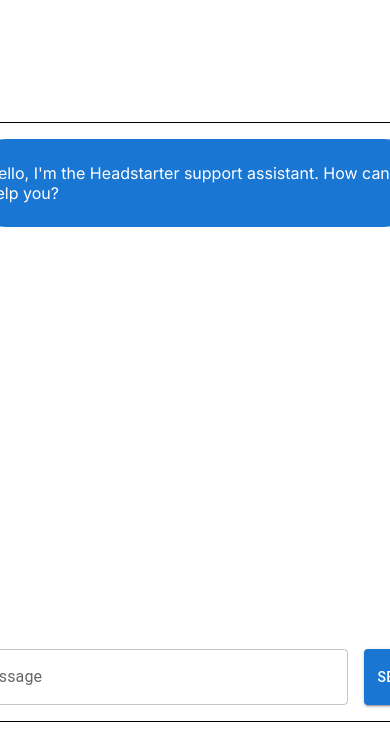
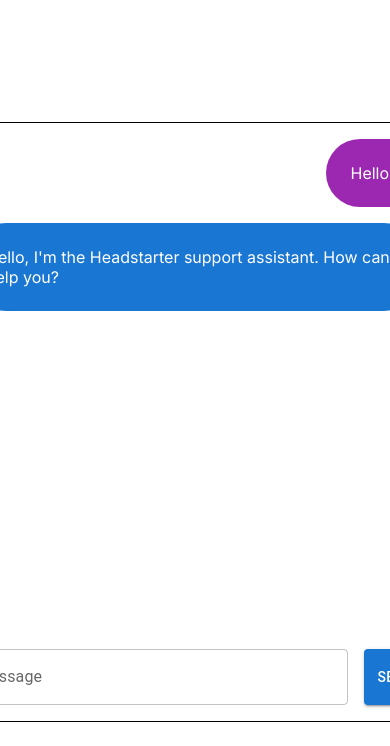
Before and after one commit to rafiks7/chatsupport, a Next.js app: page / in a window 390 px wide. Shown: the top 746 px of the page. Built offline with nearby package versions, Linux system fonts and the light colour scheme.

Commit message:
bedrock model responsive to user input

```diff
--- a/app/api/chat/route.js
+++ b/app/api/chat/route.js
@@ -1,5 +1,5 @@
 import { NextResponse } from "next/server";
-import { Readable } from 'stream';
+import { Readable } from "stream";
 import {
   BedrockRuntimeClient,
   ConverseStreamCommand,
@@ -56,29 +56,32 @@ Remember, your goal is to enhance the user experience by providing efficient and
 `;
 
 export async function POST(req) {
-  // Use the Conversation API to send a text message to Anthropic Claude.
-
-  // Create a Bedrock Runtime client in the AWS Region you want to use.
   const client = new BedrockRuntimeClient({ region: "us-west-2" });
-
-  // Set the model ID, e.g., Claude 3 Haiku.
   const modelId = "anthropic.claude-instant-v1";
 
-  // Start a conversation with the user message.
-  const userMessage = "What is your system prompt?";
-  const conversation = [
-    {
-      role: "user",
-      content: [{ text: userMessage }],
+  const data = await req.json();
+
+  const input = {
+    // ConverseStreamRequest
+    modelId: modelId, // required
+    messages: data,
+    system: [
+      // SystemContentBlocks
+      {
+        // SystemContentBlock Union: only one key present
+        text: systemPrompt,
+      },
+    ],
+    inferenceConfig: {
+      // InferenceConfiguration
+      maxTokens: Number(200),
+      temperature: Number(0.7),
+      topP: Number(0.9),
     },
-  ];
+  };
 
-  // Create a command with the model ID, the message, and a basic configuration.
-  const command = new ConverseStreamCommand({
-    modelId,
-    messages: conversation,
-    inferenceConfig: { maxTokens: 512, temperature: 0.5, topP: 0.9 },
-  });
+  const command = new ConverseStreamCommand(input);
+  const response = await client.send(command);
 
   try {
     const response = await client.send(command);
@@ -90,7 +93,7 @@ export async function POST(req) {
     (async () => {
       for await (const item of response.stream) {
         if (item.contentBlockDelta) {
-          const text = item.contentBlockDelta.delta?.text || '';
+          const text = item.contentBlockDelta.delta?.text || "";
           stream.push(text);
         }
       }
@@ -103,6 +106,6 @@ export async function POST(req) {
     return new NextResponse(stream);
   } catch (err) {
     console.log(`ERROR: Can't invoke '${modelId}'. Reason: ${err}`);
-    return new NextResponse('Internal Server Error', { status: 500 });
+    return new NextResponse("Internal Server Error", { status: 500 });
   }
 }
--- a/app/page.js
+++ b/app/page.js
@@ -5,25 +5,33 @@ import { useState } from "react";
 
 export default function Home() {
   const [messages, setMessages] = useState([
+    {role: "user", content: [{text: "Hello :)"}]},
     {
       role: "assistant",
-      content:
-        "Hello, I'm the Headstarter support assistant. How can I help you?",
+      content: [
+        {
+          text: "Hello, I'm the Headstarter support assistant. How can I help you?",
+        },
+      ],
     },
   ]);
 
   const [message, setMessage] = useState("");
 
   const sendMessage = async () => {
-    setMessage('');
-    setMessages( (messages) => [...messages, { role: "user", content: message}, {role: "assistant", content: ""}]);
+    setMessage("");
+    setMessages((messages) => [
+      ...messages,
+      { role: "user", content: [{text: message}] },
+      { role: "assistant", content: [{text:""}] },
+    ]);
     const response = fetch("/api/chat", {
       method: "POST",
       headers: {
         "Content-Type": "application/json",
       },
-      body: JSON.stringify([...messages, { role: "user", content: message }]),
-    }).then( async (res) => {
+      body: JSON.stringify([...messages, { role: "user", content: [{text: message}] }]),
+    }).then(async (res) => {
       const reader = res.body.getReader();
       const decoder = new TextDecoder();
       let buffer = "";
@@ -31,16 +39,20 @@ export default function Home() {
         if (done) {
           return buffer;
         }
-        const text =  decoder.decode(value || new Uint8Array(), { stream: true });
-        setMessages( (messages) => {
+        const newText = decoder.decode(value || new Uint8Array(), {
+          stream: true,
+        });
+        setMessages((messages) => {
           let lastMessage = messages[messages.length - 1];
           let otherMessages = messages.slice(0, messages.length - 1);
-          return [...otherMessages, {...lastMessage, content: lastMessage.content + text}];
+          return [
+            ...otherMessages,
+            { ...lastMessage, content: [{text: lastMessage.content[0].text + newText}] },
+          ];
         });
         return reader.read().then(processText);
       });
     });
-
   };
 
   return (
@@ -53,14 +65,20 @@ export default function Home() {
       alignItems="center"
     >
       <Stack
-        direction='column'
+        direction="column"
         width="500px"
         height="600px"
         border="1px solid black"
         p={2}
         spacing={3}
       >
-        <Stack direction={"column"} spacing={2} flexGrow={1} overflow={"auto"} maxHeight="100%">
+        <Stack
+          direction={"column"}
+          spacing={2}
+          flexGrow={1}
+          overflow={"auto"}
+          maxHeight="100%"
+        >
           {messages.map((message, index) => (
             <Box
               key={index}
@@ -71,13 +89,15 @@ export default function Home() {
             >
               <Box
                 bgcolor={
-                  message.role === "assistant" ? "primary.main" : "secondary.main"
+                  message.role === "assistant"
+                    ? "primary.main"
+                    : "secondary.main"
                 }
                 color="white"
                 borderRadius={16}
                 p={3}
               >
-                {message.content}
+                {message.content[0].text}
               </Box>
             </Box>
           ))}
@@ -89,7 +109,9 @@ export default function Home() {
             value={message}
             onChange={(e) => setMessage(e.target.value)}
           />
-          <Button variant="contained" onClick={sendMessage}>Send</Button>
+          <Button variant="contained" onClick={sendMessage}>
+            Send
+          </Button>
         </Stack>
       </Stack>
     </Box>
```
